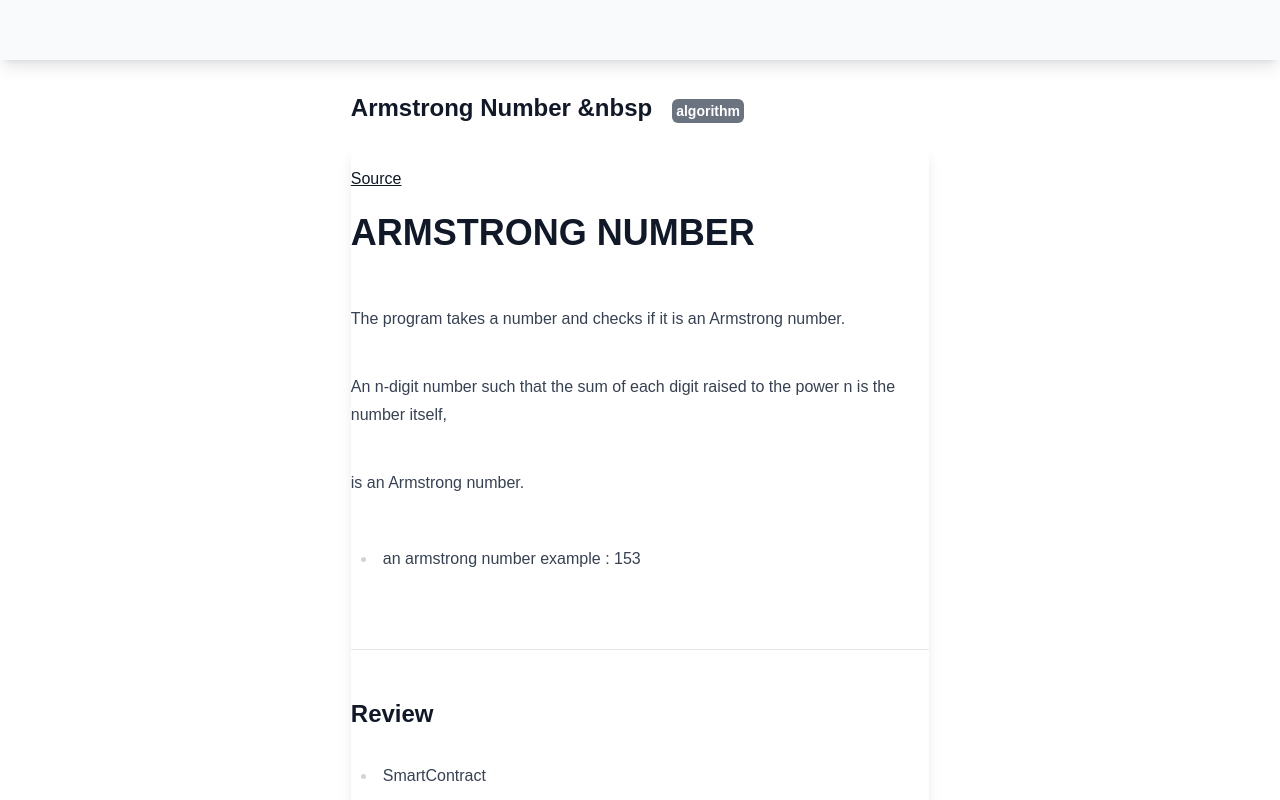
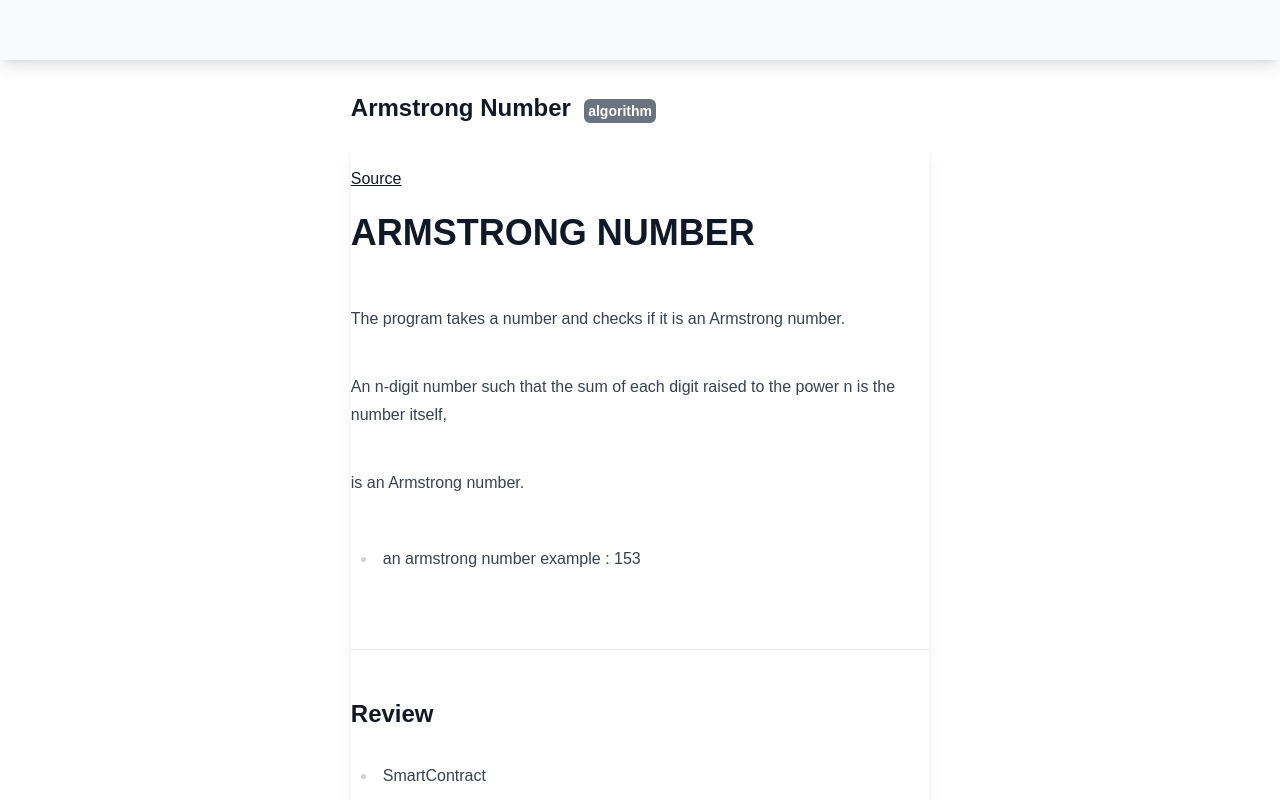
Before and after one commit to mosi-arch/blog, a Next.js app: page /post/Algorithm-Armstrong-Number in a window 1280 px wide. Shown: the top 800 px of the page. Built offline with nearby package versions, Linux system fonts and the light colour scheme.

Commit message:
Update [slug].js

```diff
--- a/pages/post/[slug].js
+++ b/pages/post/[slug].js
@@ -34,7 +34,7 @@ export default function PostPage({ frontmatter, content }) {
           <title>Sol Blog | {frontmatter.title}</title>
         </Head>
         <h1 className='text-2xl'>
-          {frontmatter.title} &nbsp
+          {frontmatter.title}
            &nbsp; <small className='text-sm bg-gray-500 text-white rounded-md p-1'>{frontmatter.article}</small>
         </h1>
         <div className='shadow-lg grid grid-cols-1' dangerouslySetInnerHTML={{ __html: md().render(content) }} />
```
